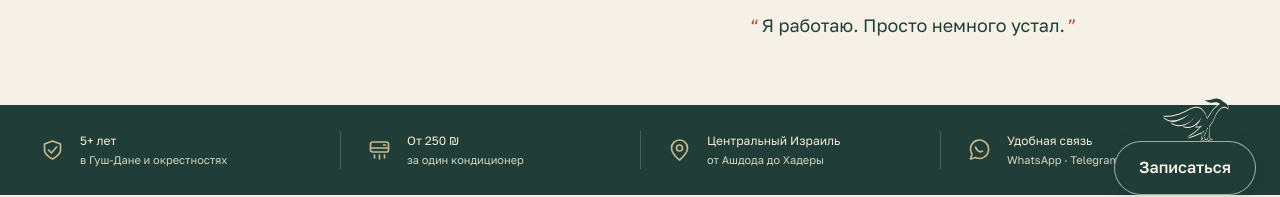
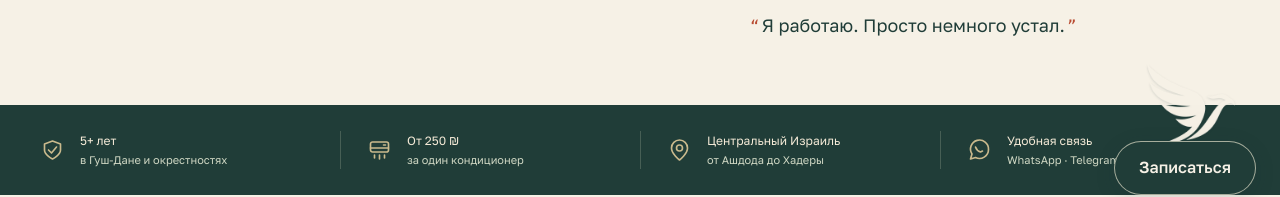
Before and after one commit to stackofart/mazganim2, a Vue app: page / in a window 1280 px wide. Shown: the part 583-780 px from the top of the page. Built offline with nearby package versions, Linux system fonts and the light colour scheme.

Commit message:
Use the original logo bird and adapt its contrast to the page

```diff
--- a/src/components/BookingBird.vue
+++ b/src/components/BookingBird.vue
@@ -1,9 +1,33 @@
 <script setup>
-import { onMounted, onUnmounted, ref } from 'vue';
+import { onMounted, onUnmounted, ref, useId } from 'vue';
 
 defineProps({ label: { type: String, required: true } });
 const emit = defineEmits(['book']);
-const bird = ref(null), dock = ref(null), flying = ref(false);
+const bird = ref(null), dock = ref(null), flying = ref(false), onDark = ref(false);
+const silhouetteId = useId();
+let contrastTime = 0;
+
+function updateContrast(time = 0) {
+  if (!bird.value || (time && time - contrastTime < 64)) return;
+  contrastTime = time;
+  const rect = bird.value.getBoundingClientRect();
+  // Sample beneath the actual flying silhouette, including inside the light form.
+  // The decorative bird ignores hit testing, so it cannot sample itself.
+  let element = document.elementFromPoint(
+    Math.max(0, Math.min(window.innerWidth - 1, rect.left + rect.width * .65)),
+    Math.max(0, Math.min(window.innerHeight - 1, rect.top + rect.height * .6)),
+  );
+  while (element) {
+    const channels = getComputedStyle(element).backgroundColor.match(/[\d.]+/g)?.map(Number);
+    if (channels?.length >= 3 && (channels[3] ?? 1) > .85) {
+      const [r, g, b] = channels;
+      onDark.value = (r * .2126 + g * .7152 + b * .0722) < 140;
+      return;
+    }
+    element = element.parentElement;
+  }
+  onDark.value = false;
+}
 let frame, lastTime = 0, lastScroll = 0, offset = 0, speed = 0;
 let reduceMotion, resizeObserver, direction = -1, flightHeight = 180;
 
@@ -24,6 +48,7 @@ function settle() {
   flying.value = false;
   lastScroll = window.scrollY;
   paint();
+  updateContrast();
 }
 
 function tick(time) {
@@ -37,6 +62,7 @@ function tick(time) {
     settle();
     return;
   }
+  updateContrast(time);
   paint();
   frame = requestAnimationFrame(tick);
 }
@@ -45,7 +71,11 @@ function onScroll() {
   const current = window.scrollY;
   const delta = current - lastScroll;
   lastScroll = current;
-  if (reduceMotion?.matches || document.hidden || Math.abs(delta) < 1) return;
+  if (reduceMotion?.matches) {
+    updateContrast();
+    return;
+  }
+  if (document.hidden || Math.abs(delta) < 1) return;
   // Downward scrolling leaves the bird behind in page space. Upward scrolling
   // gives it a smaller takeoff, keeping it above the button and inside the screen.
   offset = Math.max(-flightHeight, offset - Math.abs(delta) * (delta > 0 ? .75 : .35));
@@ -85,19 +115,20 @@ onUnmounted(() => {
 </script>
 
 <template>
-  <div ref="dock" class="booking-dock" :class="{ 'is-flying': flying }">
+  <div ref="dock" class="booking-dock" :class="{ 'is-flying': flying, 'is-on-dark': onDark }">
     <span ref="bird" class="booking-bird" aria-hidden="true">
-      <svg class="bird-silhouette" viewBox="0 80 1240 1080" fill="currentColor">
-        <!-- The crest, curved neck and long feather shapes follow the existing
-             bird logo; separate vector parts allow wings to move independently. -->
-        <g class="bird-feet" fill="none" stroke="currentColor" stroke-width="18" stroke-linecap="round" stroke-linejoin="round">
-          <path d="M713 961 742 1068 723 1100m19-32 19 32h17" />
-          <path d="M810 900 816 1068 799 1100m17-32 24 32h17" />
-        </g>
-        <path class="bird-body" d="M752 529C837 545 900 484 958 515c44 11 50 36 78 49 40 22 56 54 55 84-41-36-78-28-111-4-60 50-82 124-109 182-82 144-209 192-359 233 171-88 263-234 323-329 40-65 85-116 142-145-29-24-60-29-95-23-53 15-97-9-130-33Z" />
-        <g class="bird-wing">
-          <path d="M52 160C187 330 372 417 576 473c139 47 208 153 150 306-68 194-231 318-472 315 152-66 249-87 323-194-89 19-151-32-193-95 90 18 171-12 241-41-130 32-334 49-424-158 119 59 264 69 351 50-165 28-443-45-474-287 143 121 305 154 411 161C278 484 52 389 52 160Z" />
-        </g>
+      <svg class="bird-silhouette" viewBox="0 120 1160 1020">
+        <defs>
+          <!-- Extract the green bird from the actual logo. The terracotta sun
+               has R > G and is excluded; SourceAlpha preserves the exact edges. -->
+          <filter :id="silhouetteId" x="0" y="0" width="100%" height="100%" color-interpolation-filters="sRGB">
+            <feColorMatrix type="matrix" values="0 0 0 0 0  0 0 0 0 0  0 0 0 0 0  -10 10 0 0 0" result="green" />
+            <feComposite in="green" in2="SourceAlpha" operator="in" result="bird-alpha" />
+            <feFlood flood-color="currentColor" />
+            <feComposite in2="bird-alpha" operator="in" />
+          </filter>
+        </defs>
+        <image href="/images/bird-mark.webp" width="1280" height="1280" :filter="'url(#' + silhouetteId + ')'" />
       </svg>
     </span>
     <a class="booking-dock-button" href="#booking-form" @click="emit('book')">
@@ -110,24 +141,21 @@ onUnmounted(() => {
 .booking-dock { position: fixed; z-index: 25; inset-inline-end: 24px; bottom: max(22px,env(safe-area-inset-bottom)); }
 .booking-dock-button { position: relative; display: flex; align-items: center; justify-content: center; gap: 10px; min-height: 52px; max-width: 230px; padding: 15px 24px; border: 1px solid #fff8e099; border-radius: 28px; background: var(--ink); color: var(--paper); box-shadow: 0 5px 20px #152c3426; font-size: 1rem; line-height: 1.35; font-weight: 550; text-align: center; transition: background .2s; }
 .booking-dock-button:hover { background: #2c564c; }
-.booking-bird { position: absolute; bottom: calc(100% - 4px); inset-inline-end: 17px; display: block; width: 88px; height: 77px; color: var(--ink); pointer-events: none; transform-origin: 64% 94%; filter: drop-shadow(0 1px 0 var(--paper)) drop-shadow(0 -1px 0 var(--paper)); will-change: transform; }
-.bird-silhouette { display: block; width: 100%; height: 100%; overflow: visible; }
-.bird-wing { transform-origin: 720px 690px; transform: rotate(-46deg) scale(.65); transition: transform .26s ease-out; }
-.bird-feet { transform-origin: 790px 925px; transition: transform .2s ease, opacity .2s; }
-.is-flying .bird-wing { animation: wingbeat .32s ease-in-out infinite; }
-.is-flying .bird-feet { transform: rotate(-30deg) scaleY(.55); opacity: .6; }
-@keyframes wingbeat {
-  0%,100% { transform: rotate(-8deg) scale(1,.92); }
-  50% { transform: rotate(-72deg) scale(.75,.4); }
+.booking-bird { position: absolute; bottom: calc(100% - 4px); inset-inline-end: 17px; display: block; width: 96px; height: 84px; color: var(--ink); pointer-events: none; transform-origin: 64% 94%; filter: drop-shadow(0 1px 1px #152c3426); will-change: transform; }
+.bird-silhouette { display: block; width: 100%; height: 100%; overflow: visible; transform-origin: 60% 65%; }
+.is-on-dark .booking-bird { color: var(--paper); }
+.is-flying .bird-silhouette { animation: flight-glide .55s ease-in-out infinite alternate; }
+@keyframes flight-glide {
+  from { transform: rotate(-4deg); }
+  to { transform: rotate(4deg); }
 }
-[dir='rtl'] .bird-silhouette { transform: scaleX(-1); }
 @media(max-width:600px) {
   .booking-dock { inset-inline-end: 16px; bottom: max(16px,env(safe-area-inset-bottom)); }
   .booking-dock-button { min-height: 48px; padding: 13px 19px; max-width: 190px; font-size: .9375rem; }
-  .booking-bird { width: 76px; height: 66px; inset-inline-end: 12px; }
+  .booking-bird { width: 84px; height: 74px; inset-inline-end: 12px; }
 }
 @media(prefers-reduced-motion:reduce) {
   .booking-bird { transform: none!important; will-change: auto; }
-  .bird-wing,.bird-feet { animation: none!important; transition: none!important; }
+  .bird-silhouette { animation: none!important; }
 }
 </style>
```
Also changed, not shown: 1 other file (tests, documents, lock files or other folders).
